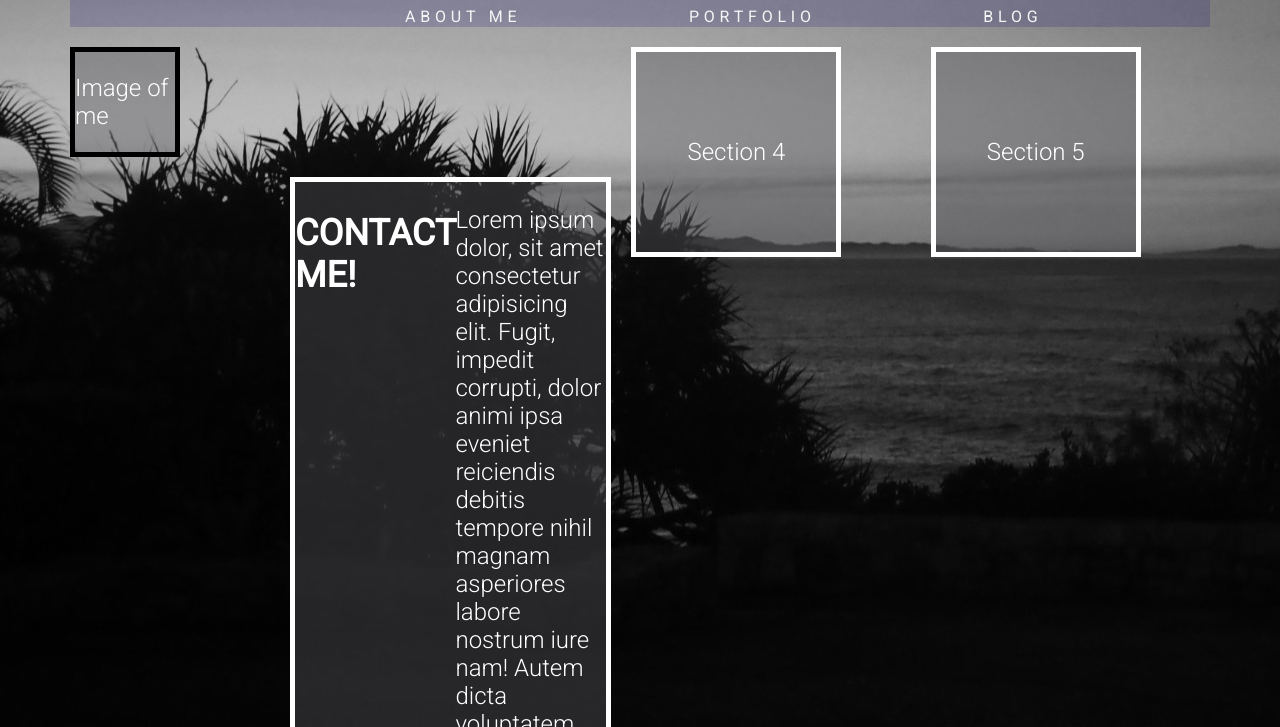
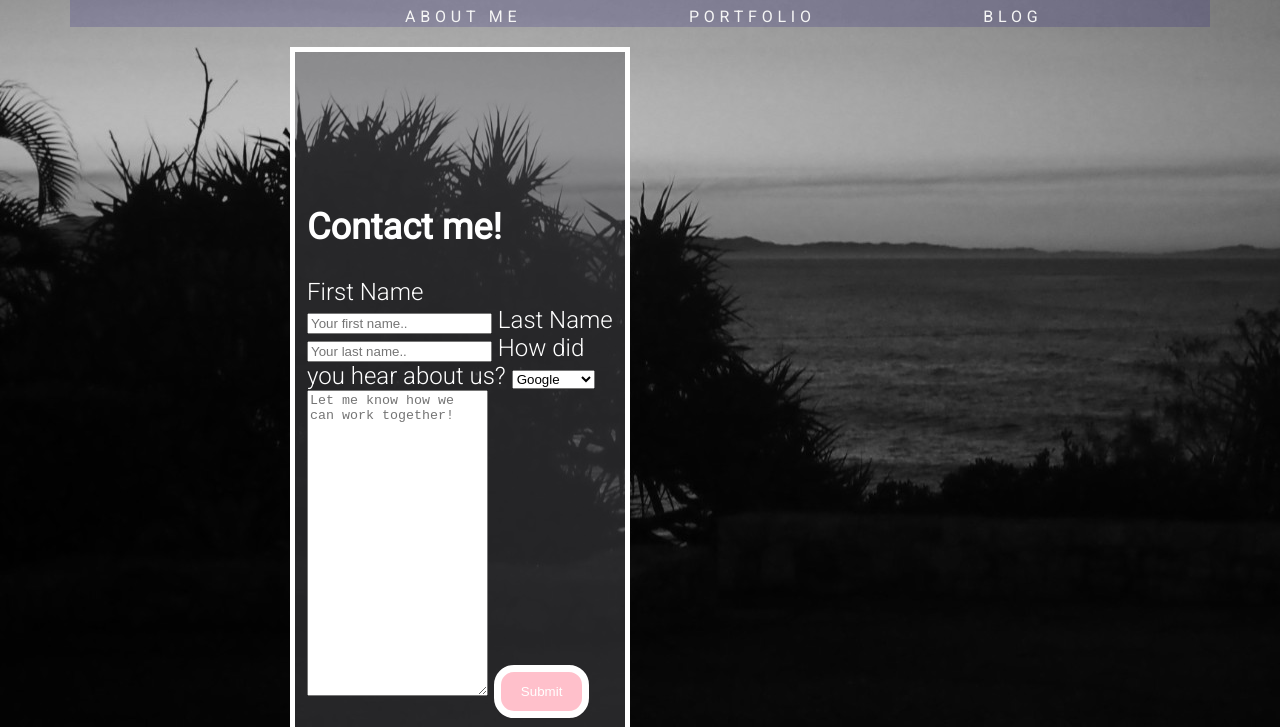
Before and after one commit to highpitchit/Portfolio, a plain HTML site: page src/contact.html in a window 1280 px wide. Shown: the part 73-800 px from the top of the page. Drawn offline with Linux system fonts and the light colour scheme.

Commit message:
contact page added

```diff
--- a/src/contact.html
+++ b/src/contact.html
@@ -21,14 +21,32 @@
                 <a href="http://127.0.0.1:5501/src/blog.html">BLOG</a>
             </nav>
 
-        <section id="image1">Image of me</section>
-        <section id="image2">Section 4</section>
-        <section id="image3">Section 5</section>
-        <section id="contact">
-            <h1>
-                CONTACT ME!
-            </h1>
-           <p> Lorem ipsum dolor, sit amet consectetur adipisicing elit. Fugit, impedit corrupti, dolor animi ipsa eveniet reiciendis debitis tempore nihil magnam asperiores labore nostrum iure nam! Autem dicta voluptatem adipisci consequuntur!</p>
+        <section id="image1contact">Image of me</section>
+        <section id="image2contact">Section 4</section>
+        <section id="image3contact">Section 5</section>
+        <section class="form">
+
+            <form action="/action_page.php">
+                <h1> Contact me!</h1>
+                <label id="1name" for="1stname">First Name</label>
+                    <input type="text" id="1stname" name="firstname" placeholder=
+                    "Your first name..">
+                <label id="lname" for="lstname">Last Name</label>
+                    <input type="text" id="lstname" name="lastname" placeholder=
+                    "Your last name..">
+                <label id="hearabtus" for="hearabtus">How did you hear about us?</label>
+                    <select id="hearabtus" name="hearabtus">
+                        <option value="google">Google</option>
+                        <option value="colleague">Colleague</option>
+                        <option value="friend">Friend</option>
+                        <option value="other">Other</option>
+                <label for="subject">Subject</label>
+
+                <textarea id="subject" name="subject" placeholder="Let me know how we can work together!" style="height:300px"></textarea>
+
+                <input id="submit" type="submit" value="Submit">
+            </form>
+
         </section>
     </div>
 </body>
--- a/src/style.css
+++ b/src/style.css
@@ -426,7 +426,41 @@ article p{
     width: 70%;
 }
 
+#image1contact {
+    display:none;
+}
+#image2contact {
+    display:none;
+}
 
+#image3contact {
+    display:none;
+}
+.form {
+    grid-column: 2/5;
+}
+.form {
+    display: flex;
+    box-sizing: border-box;
+    flex-direction: column;
+    justify-content: center;
+    align-content: center;
+    min-height: 100vh;
+    width: 50%;
+    padding: 12px;
+    resize: vertical
+}
+#submit {
+    background-color: pink;
+    color: white;
+    padding: 12px 20px;
+    border: 7px solid white;
+    border-radius: 20px;
+  }
+
+  /* When moving the mouse over the submit button, add a darker green color */
+  input[type=submit]:hover {
+    background-color: #45a049;
 
 
 /*
```
Also changed, not shown: src/experience.html (+53 -2 lines).
